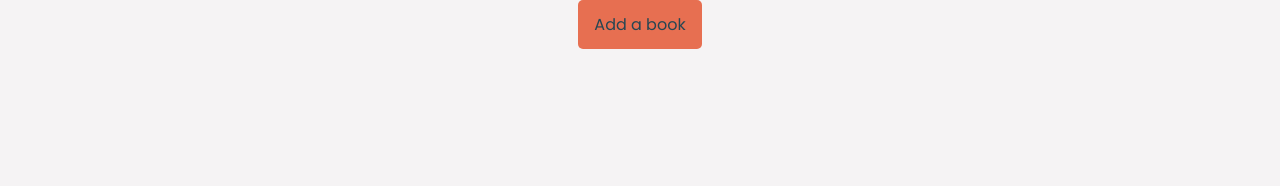
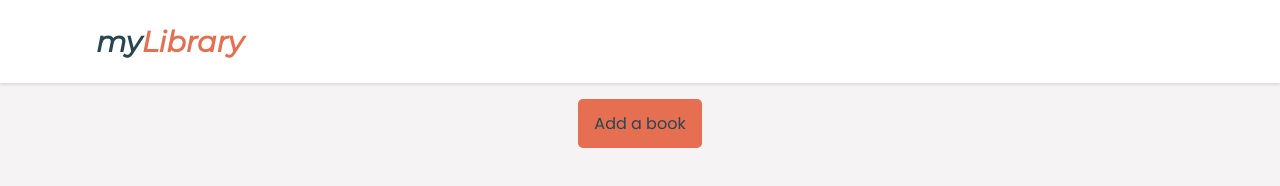
Before and after one commit to Ralatcode/Library, a plain HTML site: page index.html in a window 1280 px wide. Drawn offline with Linux system fonts and the light colour scheme.

Commit message:
header added

```diff
--- a/index.html
+++ b/index.html
@@ -9,13 +9,22 @@
     <title>Library</title>
 </head>
 <body>
+
+    <header>
+        <div class="header-container">
+            <div class="web-logo">
+                <h1 class="logo-text"><span class="logo-span">my</span>Library</h1>
+            </div>
+        </div>
+    </header>
+
+
+    <main>
         <div class="container">
-
         </div>
         <div class="btn-div">
             <button class="add-book">Add a book</button>
         </div>
-
         <!-- Add Book Modal -->
         <div id="addBookModal">
             <form action="" id="book-form">
@@ -41,7 +50,6 @@
                             checked>
                             No
                     </label>
-
                     <label for="read">
                         <input type="radio"
                             id="read"
@@ -56,5 +64,6 @@
                 </div>
             </form>
         </div>
+    </main>
 </body>
 </html>
--- a/style.css
+++ b/style.css
@@ -1,9 +1,37 @@
 @import url('https://fonts.googleapis.com/css?family=Poppins:200i,400&display=swap');
+@import url('https://fonts.googleapis.com/css2?family=Montserrat:ital@1&display=swap');
 
 *, *::before, *::after {
     box-sizing: border-box;
     margin: 0;
     padding: 0;
+}
+
+header {
+    background-color: #fff;
+    box-shadow: rgba(0, 0, 0, 0.16) 0px 1px 4px;
+    margin-bottom: 1rem;
+}
+
+.header-container {
+    padding: 1rem 0;
+    max-width: 90%;
+    margin: 0 auto;
+}
+
+.web-logo {
+    font-family: 'Montserrat', sans-serif;
+    font-weight: 400;
+}
+
+.logo-text {
+    color: #e76f51;
+    font-size: 1.6rem;
+}
+
+.logo-span {
+    font-style: italic;
+    color: #264653;
 }
 
 body {
@@ -163,4 +191,13 @@ label {
     form {
       max-width: 720px;
     }
+
+    .header-container {
+        padding: 1.5rem 0;
+        max-width: 85%;
+    }
+
+    .logo-text {
+        font-size: 1.8rem;
+    }
   }
```
Lines whose indentation alone changed are shown as unchanged.
